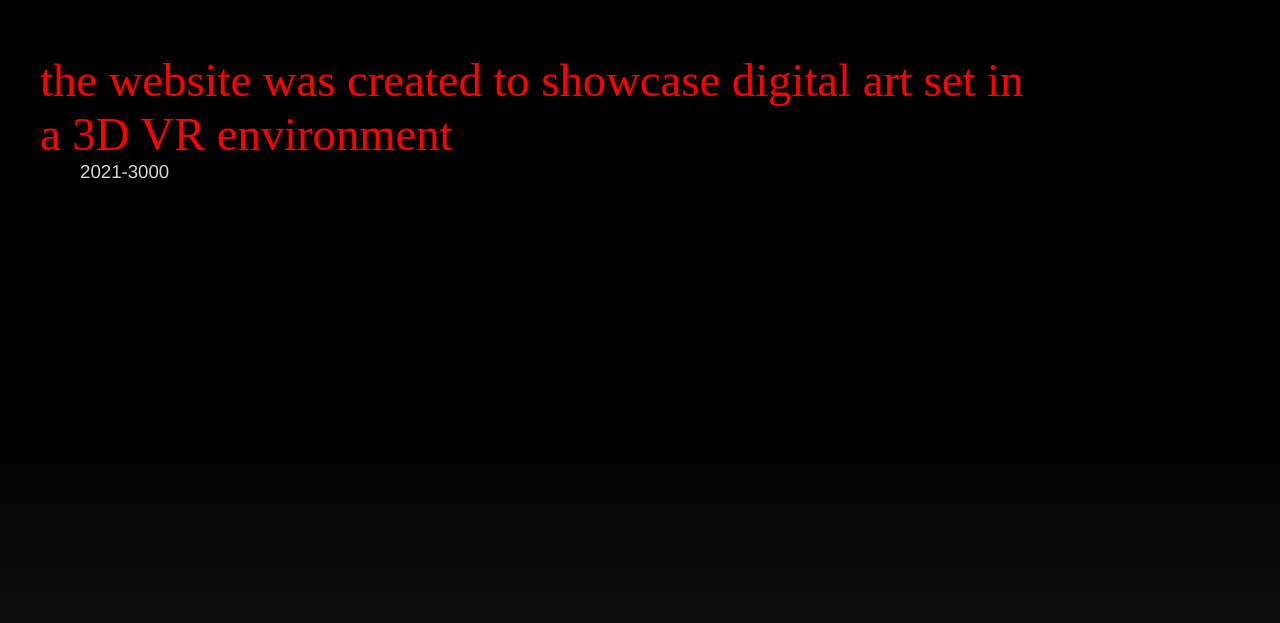
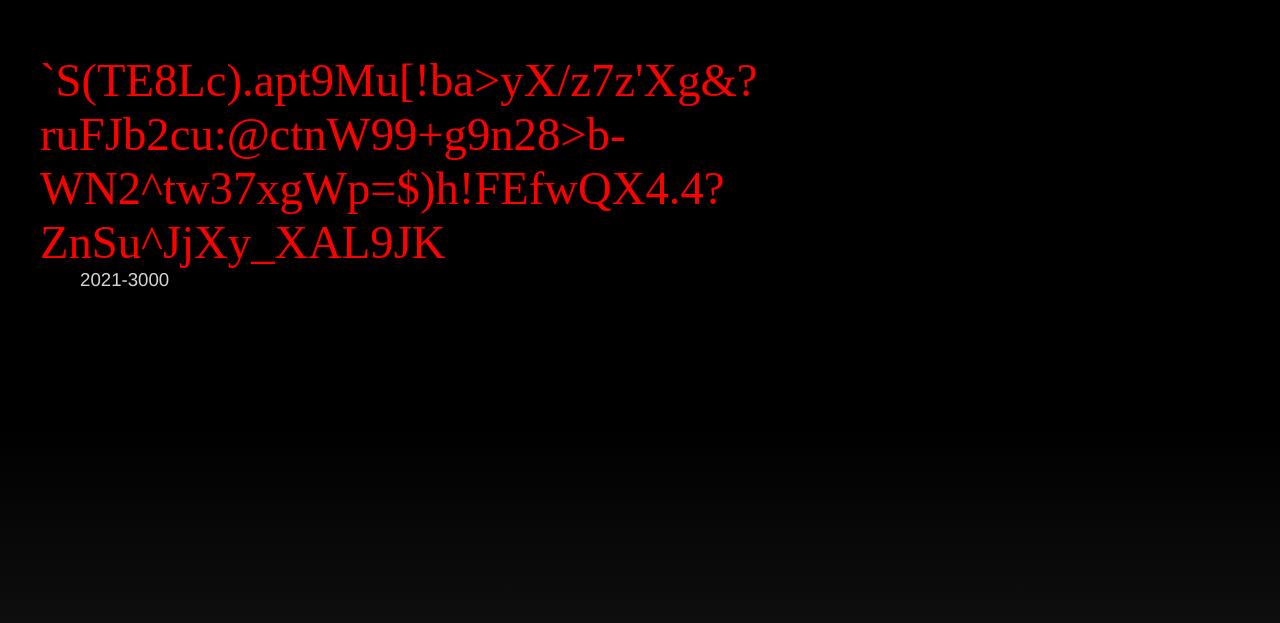
Before and after one commit to transform3000/TRANSFORM3000, a plain HTML site: page info/index.html in a window 1280 px wide. Shown: the part 177-800 px from the top of the page. Drawn offline with Linux system fonts and the light colour scheme; some packages are replaced by stand-ins of ours; a web font is replaced by a local one.

Commit message:
Update index.html

```diff
--- a/info/index.html
+++ b/info/index.html
@@ -41,7 +41,7 @@
 
 		</div>
 <br><br>
-<h3>the website was created to showcase digital art set in a 3D VR environment<br><p>2021-3000</p> </h3>
+<h3>`S(TE8Lc).apt9Mu[!ba>yX/z7z'Xg&?ruFJb2cu:@ctnW99+g9n28>b-WN2^tw37xgWp=$)h!FEfwQX4.4?ZnSu^JjXy_XAL9JK<br><p>2021-3000</p> </h3>
 
   <br> </p>
         <br>
```
